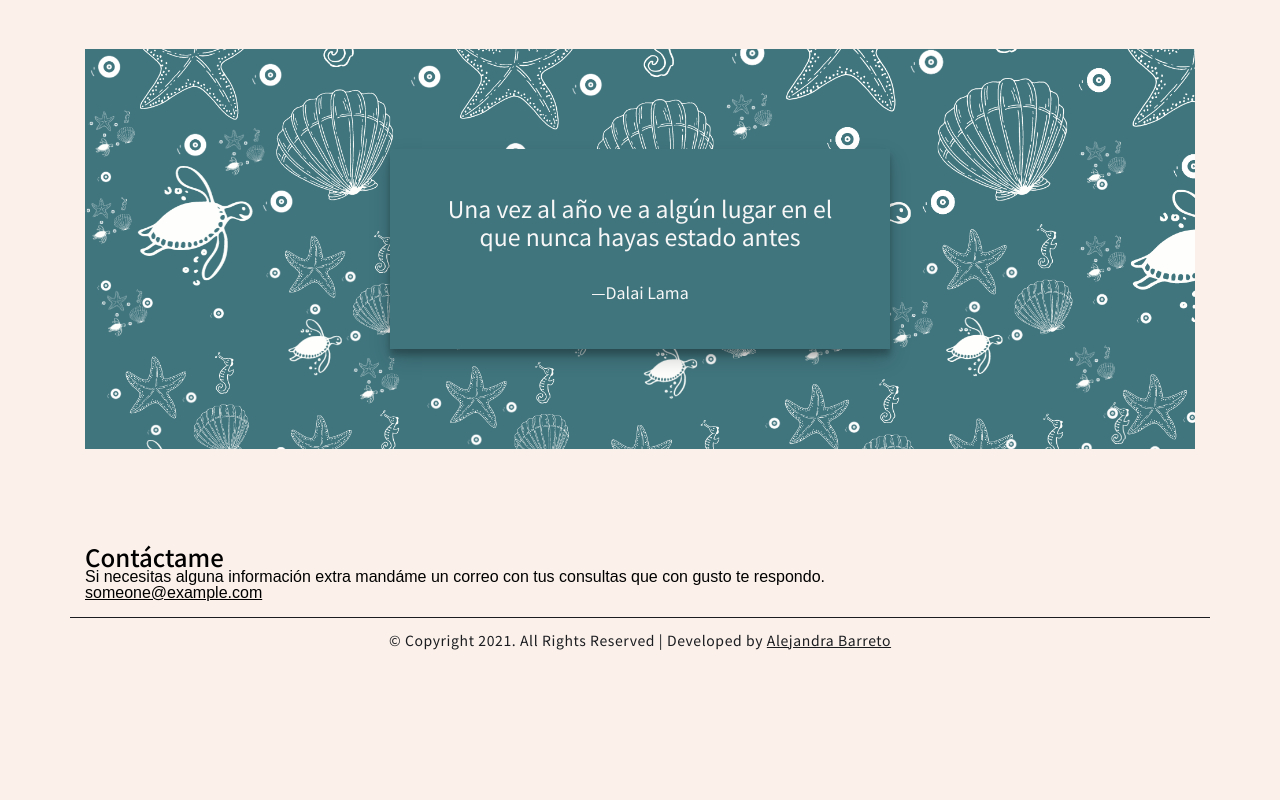
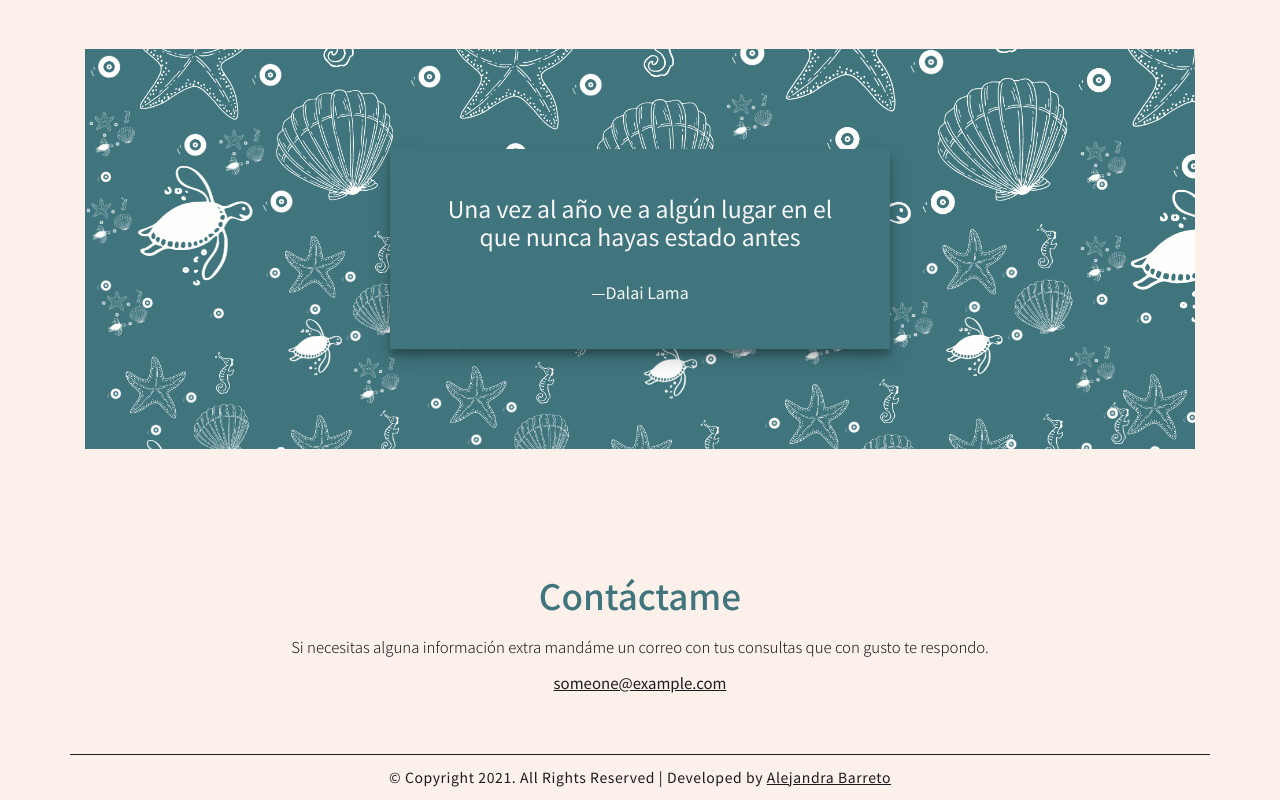
Before and after one commit to Barreto-Alejandra/travel-blog, a website built with webpack: page html/index.html in a window 1280 px wide. Shown: the part 1854-2654 px from the top of the page. Before the commit the page ends 2516 px from the top, so only its background shows below. Built offline with nearby package versions, Linux system fonts and the light colour scheme.

Commit message:
added contact block

```diff
--- a/html/index.html
+++ b/html/index.html
@@ -52,7 +52,7 @@
             <div class="heroBanner__container--content">
               <div class="text">
                 <p>
-                  BIENVENID@ A MI BLOG SOBRE VIAJES
+                  Bienvenid@ a mi blog sobre viajes
                 </p>
               </div>
             </div>
@@ -170,8 +170,10 @@
 
           <div class="text">
             <p>
-              Si necesitas alguna información extra mandáme un correo con tus consultas que con gusto te respondo. <br> <a href="mailto:someone@example.com">someone@example.com</a>
+              Si necesitas alguna información extra mandáme un correo con tus consultas que con gusto te respondo.
             </p>
+
+            <a href="mailto:someone@example.com">someone@example.com</a>
           </div>
         </div>
       </div>
--- a/src/css/partials/_basis.sass
+++ b/src/css/partials/_basis.sass
@@ -55,12 +55,12 @@ p:empty
 ///////////////////////
 
 p.text, .text p, .text
-    font-family: $font-secondary
+    font-family: $font-main
     margin: 0 0 1em
     font-weight: 400
     line-height: 1
     & *
-        font-family: $font-secondary
+        font-family: $font-main
     strong, b
         font-weight: bold
     a
--- /dev/null
+++ b/src/css/partials/_contact.scss
@@ -0,0 +1,31 @@
+.contact {
+    padding: 2rem 0 4rem;
+    text-align: center;
+    & .heading {
+        color: $heading-color;
+        font-size: 35px;
+    }
+    & .text {
+        max-width: 90%;
+        width: 100%;
+        margin: 0 auto;
+        padding-top: 1.5rem;
+        font-family: $font-main;
+        & p {
+            color: $black-2;
+            font-size: 15px;
+            font-weight: 300;
+            line-height: 1.5;
+            margin: 0;
+            padding-bottom: 1rem;
+        }
+        & a {
+            font-size: 15px;
+            color: $black-2;
+            transition: .3s ease all;
+            &:hover, &:focus {
+                color: $heading-color;
+            }
+        }
+    }
+}
--- a/src/css/partials/_hero-banner.scss
+++ b/src/css/partials/_hero-banner.scss
@@ -31,7 +31,10 @@
             color: $heading-color;
             font-weight: 600;
             line-height: 1.2;
-            font-size: 15px;
+            font-size: 16px;
+            & a {
+                margin-top: 1rem;
+            }
         }
     }
 }
--- a/src/css/style.sass
+++ b/src/css/style.sass
@@ -7,4 +7,5 @@
 @import './partials/text-block'
 @import './partials/grid-images'
 @import './partials/quote'
+@import './partials/contact'
 @import './partials/footer'
```
